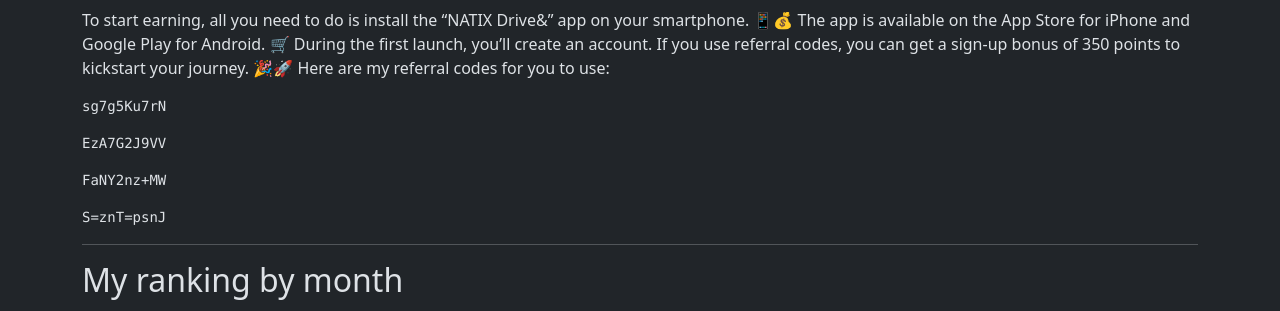
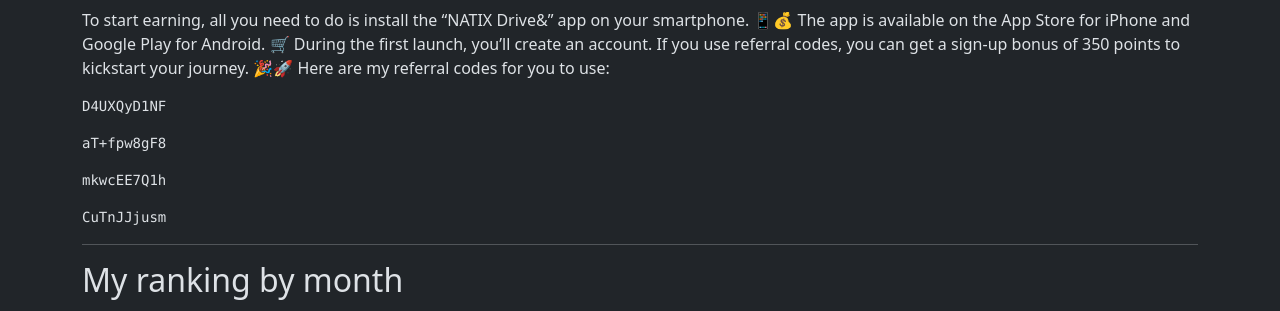
Before and after one commit to torrocus/natix, a Jekyll site: the page built from index.md, in a window 1280 px wide and 900 px high, scrolled down 2352 px. Shown: the part 162-473 px from the top of the window. Built offline with Jekyll 4.4.1, drawn with Linux system fonts in a browser that asks for light colours; comment, search, counter and statistics services are not loaded.

Commit message:
Refresh referrer codes

````diff
--- a/index.md
+++ b/index.md
@@ -136,19 +136,19 @@ If you use referral codes, you can get a sign-up bonus of 350 points to kickstar
 Here are my referral codes for you to use:
 <!-- NATIX-REFERRAL-CODES-LIST:START -->
 ```
-sg7g5Ku7rN
+D4UXQyD1NF
 ```
 
 ```
-EzA7G2J9VV
+aT+fpw8gF8
 ```
 
 ```
-FaNY2nz+MW
+mkwcEE7Q1h
 ```
 
 ```
-S=znT=psnJ
+CuTnJJjusm
 ```
 <!-- NATIX-REFERRAL-CODES-LIST:END -->
 <!--
````
